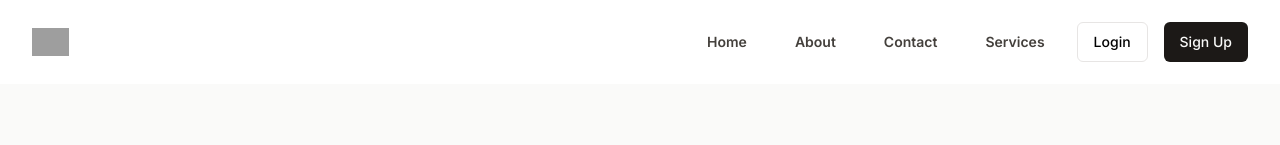
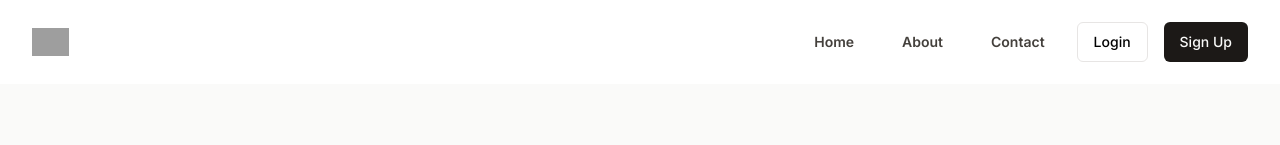
Before and after one commit to emirrtopaloglu/voip-client, a Next.js app: page /contact in a window 1280 px wide. Shown: the top 145 px of the page. Built offline with nearby package versions, Linux system fonts and the light colour scheme; grey boxes are pictures that could not be loaded.

Commit message:
updated menu

```diff
--- a/components/layout/web/header.tsx
+++ b/components/layout/web/header.tsx
@@ -24,7 +24,6 @@ export default function Header() {
     { title: "Home", href: "/" },
     { title: "About", href: "/about" },
     { title: "Contact", href: "/contact" },
-    { title: "Services", href: "/services" },
   ];
 
   return (
```
